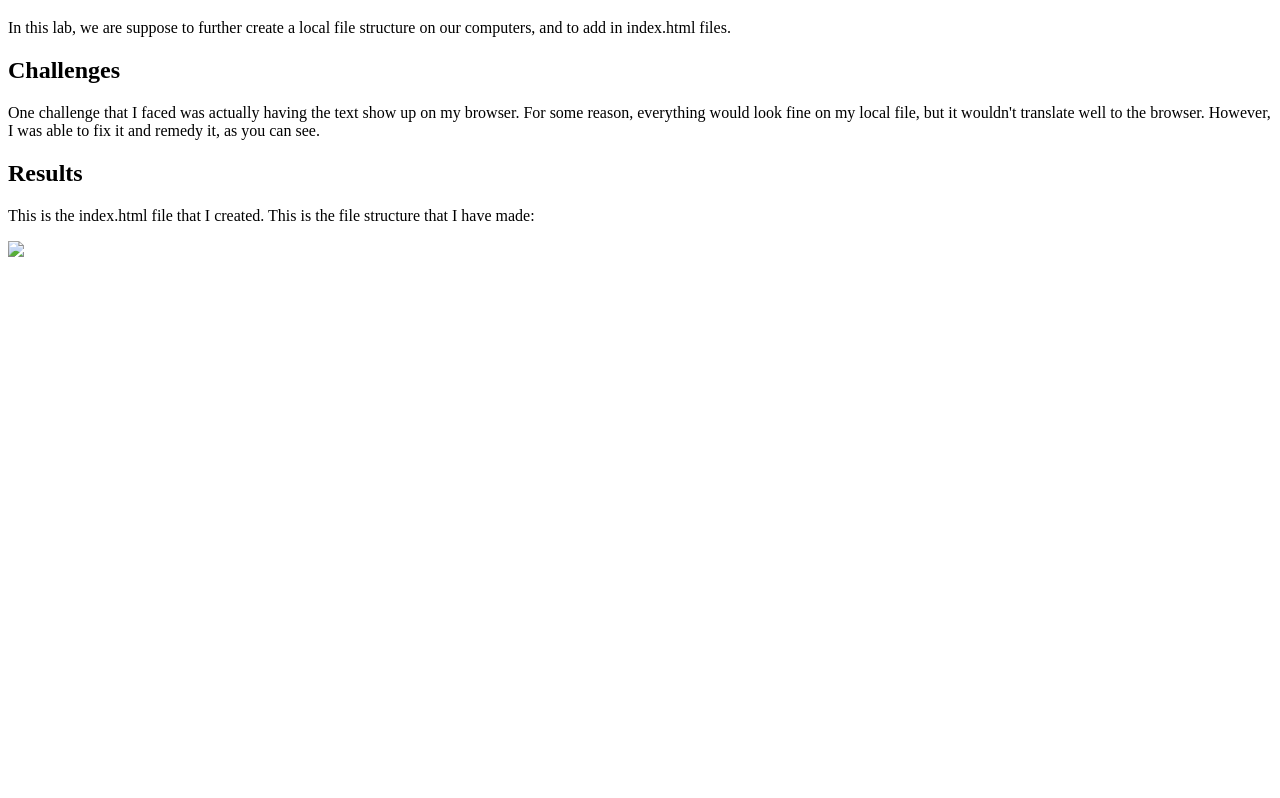
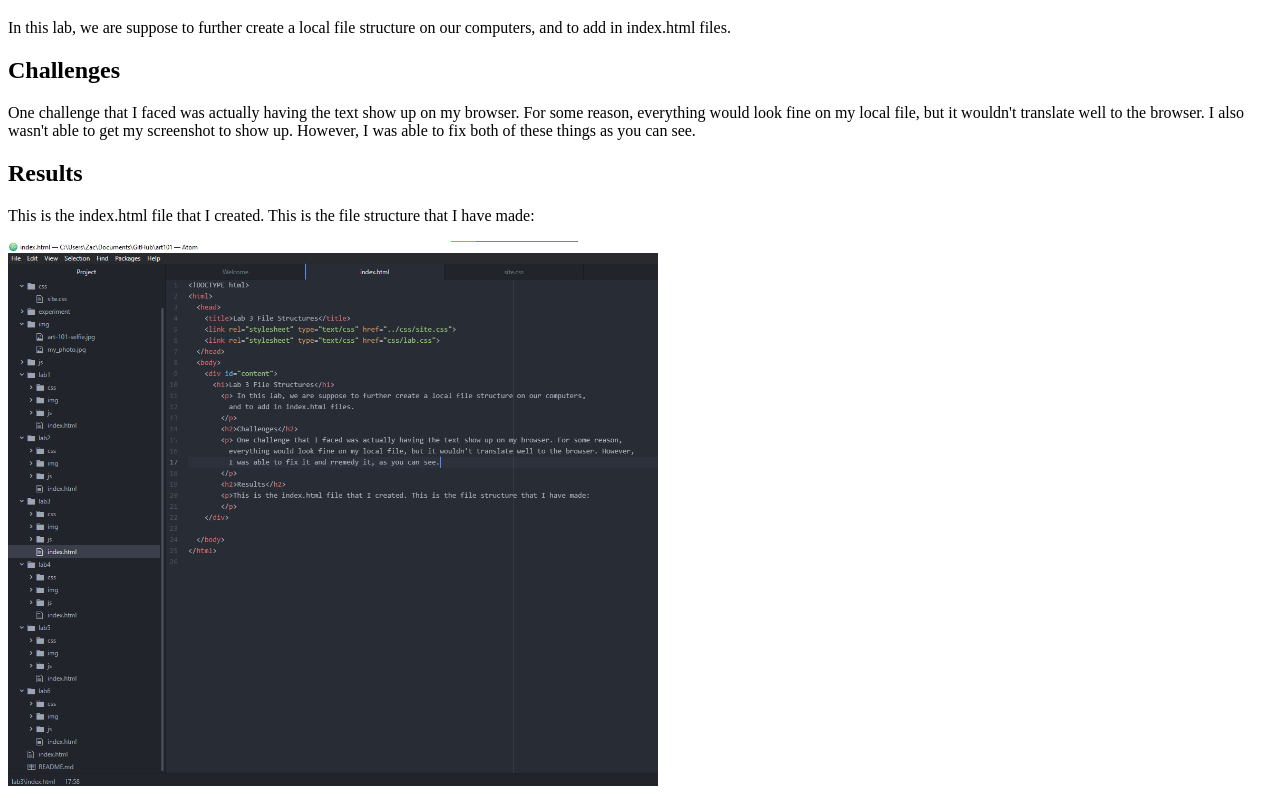
Before and after one commit to zachpaw1/art101, a plain HTML site: page lab3/index.html in a window 1280 px wide. Shown: the part 61-859 px from the top of the page. Before the commit the page ends 800 px from the top, so only its background shows below. Drawn offline with Linux system fonts and the light colour scheme.

Commit message:
Fixed it

```diff
--- a/lab3/index.html
+++ b/lab3/index.html
@@ -12,12 +12,13 @@
 			</p>
 			<h2>Challenges</h2>
 			<p> One challenge that I faced was actually having the text show up on my browser. For some reason,
-			everything would look fine on my local file, but it wouldn't translate well to the browser. However,
-			I was able to fix it and remedy it, as you can see.
+			everything would look fine on my local file, but it wouldn't translate well to the browser.
+			I also wasn't able to get my screenshot to show up. However, I was able to fix both of these things
+			as you can see.
 			</p>
 			<h2>Results</h2>
 			<p>This is the index.html file that I created. This is the file structure that I have made:
 			</p>
-			<img src="images/art101-lab3-index-html-screenshot.png" width=650>
+			<img src="img/art101-lab3-index-html-screenshot.png" width=650>
 	</body>
 </html>
```
